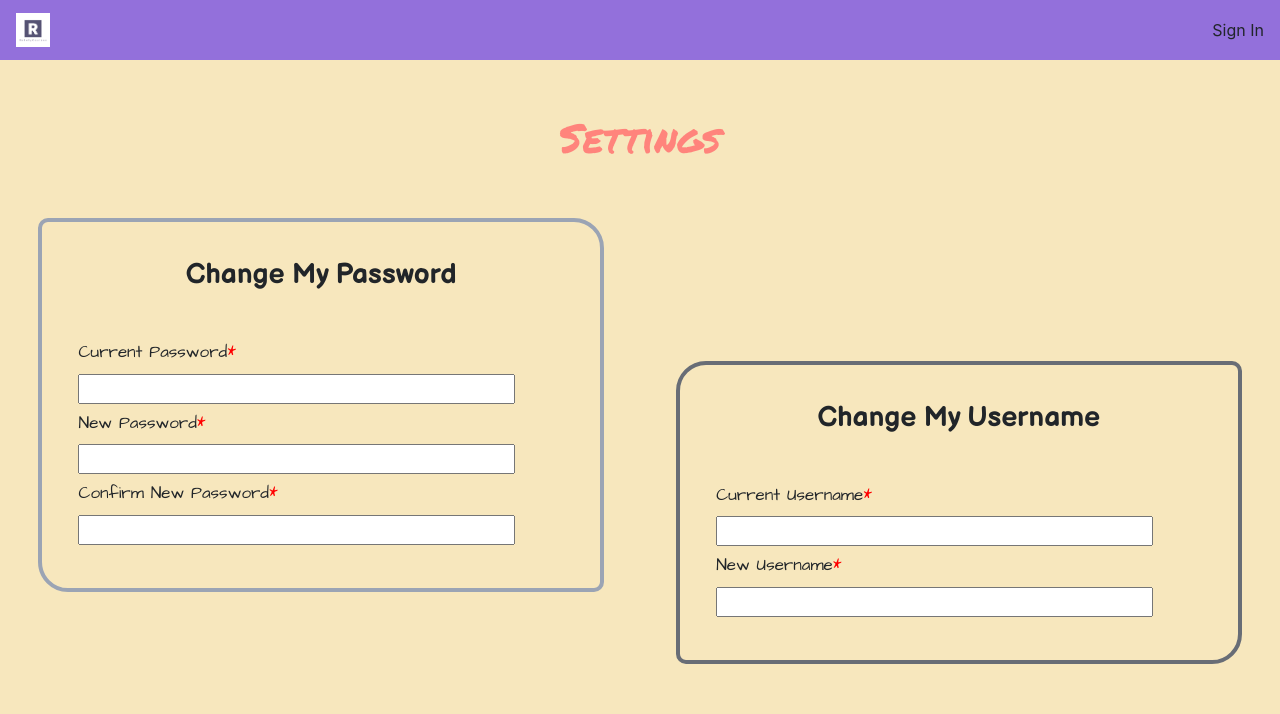
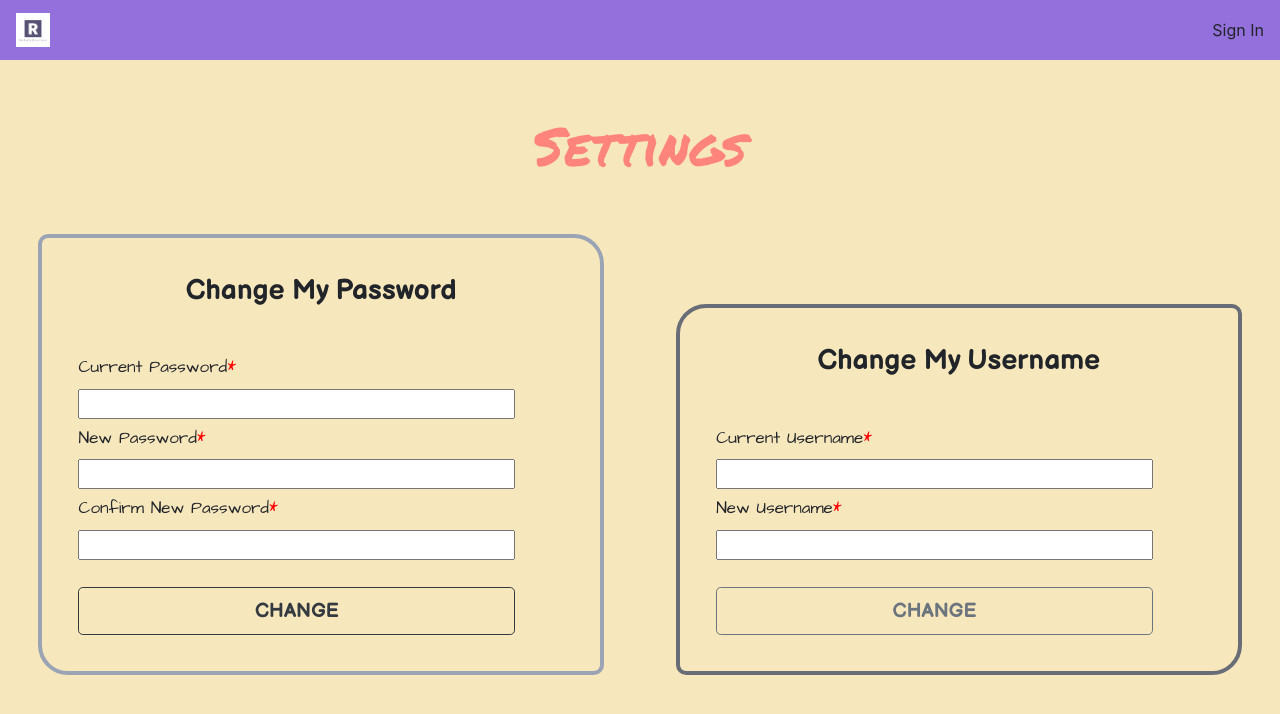
Before and after one commit to elliotcho/Rate-My-Courses, a React (Create React App) app in the folder client/: page /settings in a window 1280 px wide. Shown: the top 714 px of the page. Built offline with nearby package versions, Linux system fonts and the light colour scheme; a web font is replaced by a local one.

Commit message:
final-settings

```diff
--- a/client/src/components/settings/Settings.jsx
+++ b/client/src/components/settings/Settings.jsx
@@ -25,7 +25,11 @@ class Settings extends Component {
                     id='confirm-password'
                     type="text"
                     />
+
+                    <button className='btn btn-block btn-outline-dark btn-lg'>CHANGE</button>
+
                 </form>
+
                 <form className="change-username">
                     <h3>Change My Username</h3>
 
@@ -41,6 +45,8 @@ class Settings extends Component {
                     type="text"
                     />
 
+                    <button className='btn btn-block btn-outline-secondary btn-lg'>CHANGE</button>
+
                 </form>
             </div>
         )
--- a/client/src/components/settings/css/Settings.css
+++ b/client/src/components/settings/css/Settings.css
@@ -4,7 +4,6 @@
     height: 100%;
     background-color: #f7e7bd;
     padding: 3%;
-    overflow: auto;
     margin-bottom: 300px;
 }
 
@@ -12,6 +11,7 @@
     margin: 1rem;
     text-align: center;
     font-family: 'Permanent Marker', cursive;
+    font-size: 3.3rem;
     color: #ff847c;
 }
 
@@ -34,8 +34,6 @@
     border-radius: 30px 10px;
     border: 4px solid #686d76;
     padding: 3%;
-    position: relative;
-    top: 10%;
 }
 
 /* code for both */
@@ -60,3 +58,9 @@
 .settings span {
     color: red;
 }
+
+.settings button {
+    width: 90%;
+    margin-top: 20px;
+    font-family: 'Balsamiq Sans', cursive;
+}
```
